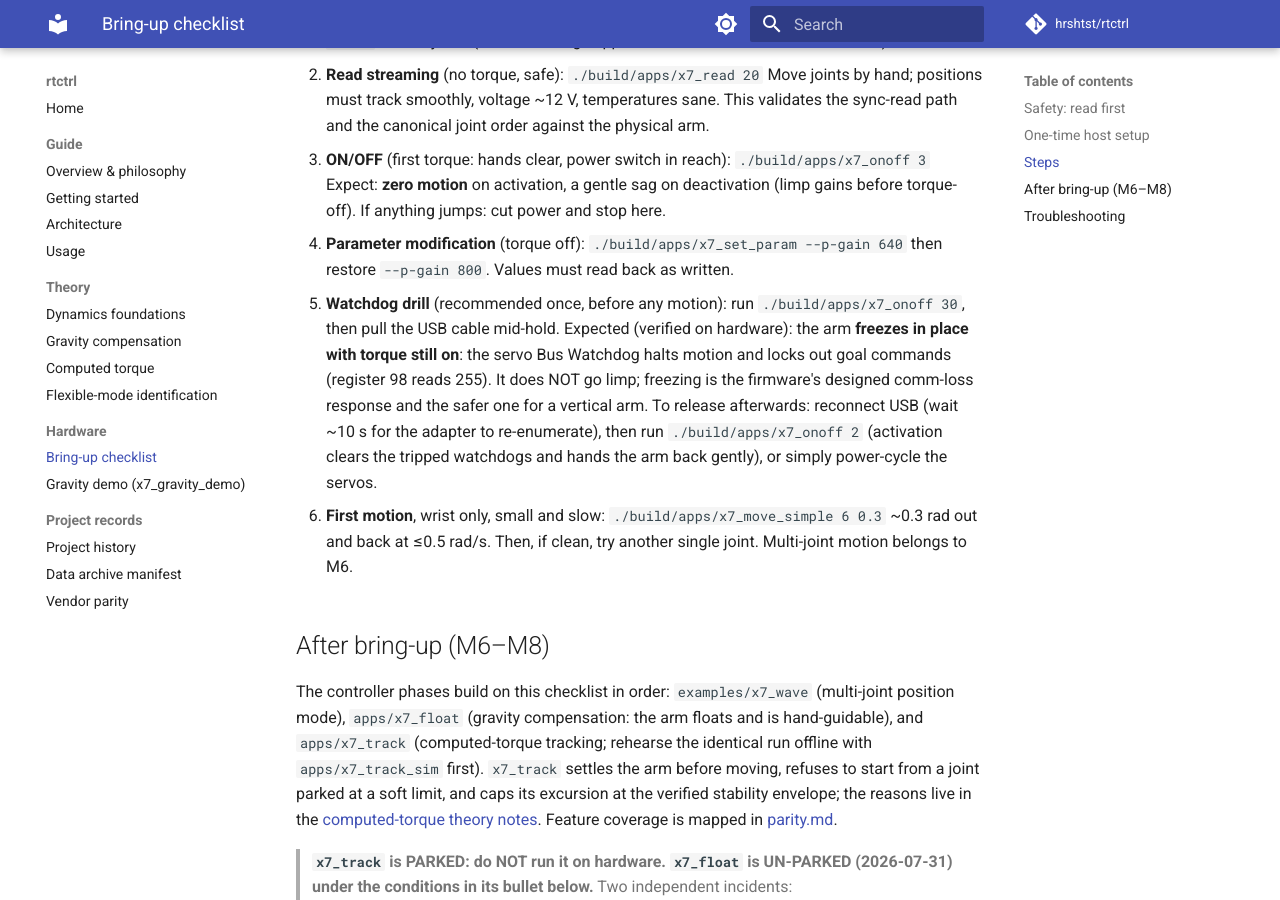
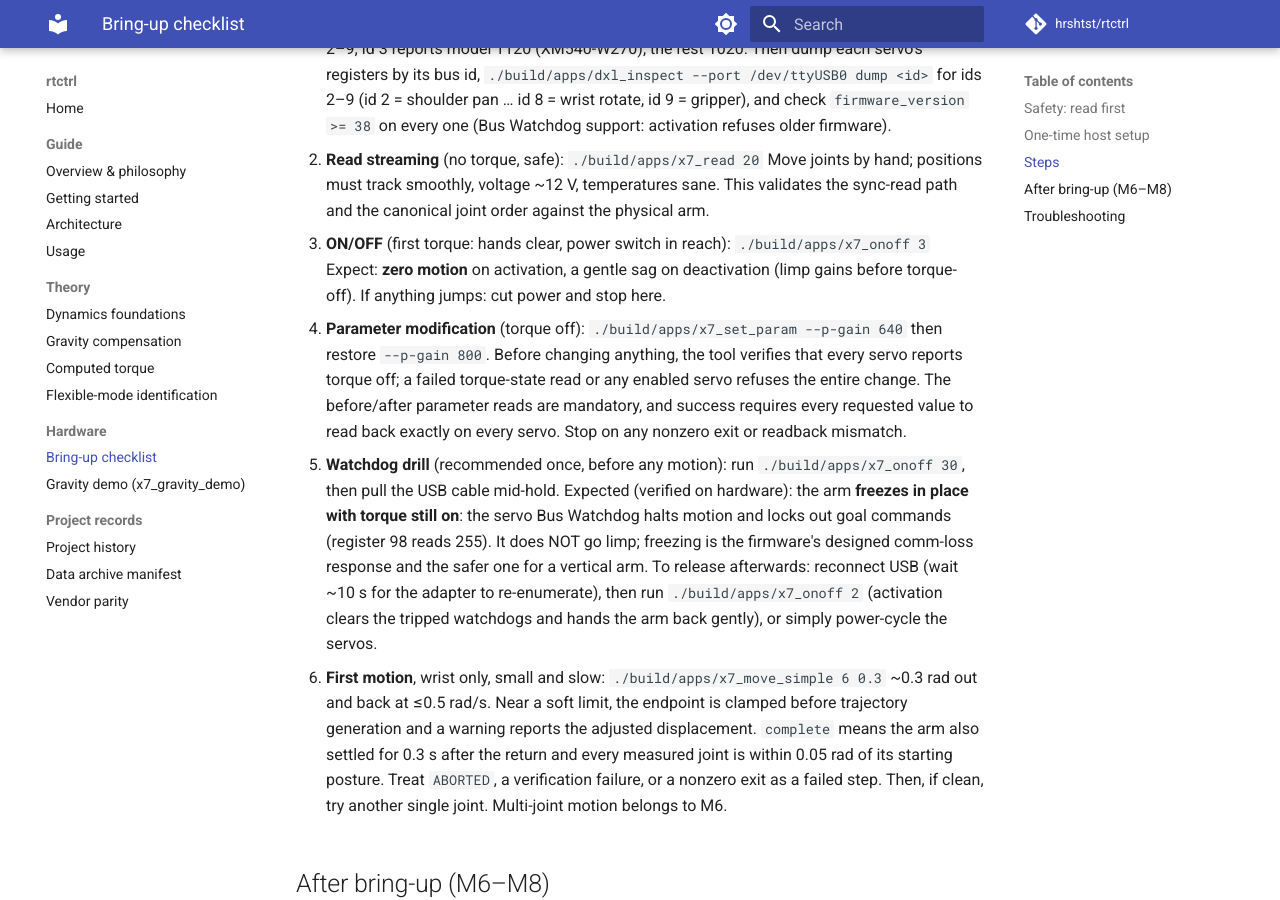
Before and after one commit to hrshtst/rtctrl, an MkDocs documentation site: the page built from docs/hardware/bringup.md, in a window 1280 px wide and 900 px high, scrolled down 1168 px. Built offline with MkDocs 1.6.1 and Material for MkDocs 9.7.7, drawn with Linux system fonts in a browser that asks for light colours; comment, search, counter and statistics services are not loaded; some of the changed text lies outside the part shown.

Commit message:
docs: document bring-up verification failures

```diff
--- a/docs/hardware/bringup.md
+++ b/docs/hardware/bringup.md
@@ -16,6 +16,9 @@ Run the steps **in order**; do not skip ahead.
   which forces the servo watchdogs to fire). These protect against
   *communication* loss, not against wrong commands: stay clear of the
   arm's envelope while it is torqued.
+- Every powered bring-up app records position-command write failures.
+  A dropped command is reported and makes the run exit nonzero even if
+  communication recovers before the host deadman expires.
 - First motion is the **wrist (canonical joint 6, DXL id 8)** only,
   small and slow, before any multi-joint motion.
 
@@ -65,7 +68,11 @@ Power on the arm, connect USB, then:
 
 4. **Parameter modification** (torque off):
    `./build/apps/x7_set_param --p-gain 640` then restore `--p-gain 800`.
-   Values must read back as written.
+   Before changing anything, the tool verifies that every servo reports
+   torque off; a failed torque-state read or any enabled servo refuses
+   the entire change. The before/after parameter reads are mandatory,
+   and success requires every requested value to read back exactly on
+   every servo. Stop on any nonzero exit or readback mismatch.
 
 5. **Watchdog drill** (recommended once, before any motion): run
    `./build/apps/x7_onoff 30`, then pull the USB cable mid-hold.
@@ -80,8 +87,13 @@ Power on the arm, connect USB, then:
 
 6. **First motion**, wrist only, small and slow:
    `./build/apps/x7_move_simple 6 0.3`
-   ~0.3 rad out and back at ≤0.5 rad/s. Then, if clean, try another
-   single joint. Multi-joint motion belongs to M6.
+   ~0.3 rad out and back at ≤0.5 rad/s. Near a soft limit, the endpoint
+   is clamped before trajectory generation and a warning reports the
+   adjusted displacement. `complete` means the arm also settled for
+   0.3 s after the return and every measured joint is within 0.05 rad
+   of its starting posture. Treat `ABORTED`, a verification failure, or
+   a nonzero exit as a failed step. Then, if clean, try another single
+   joint. Multi-joint motion belongs to M6.
 
 ## After bring-up (M6–M8)
 
```
Also changed, not shown: docs/guide/getting-started.md (+5 -0 lines), docs/guide/overview.md (+1 -1 lines), docs/guide/usage.md (+6 -1 lines), docs/records/parity.md (+3 -3 lines), 4 other files.
